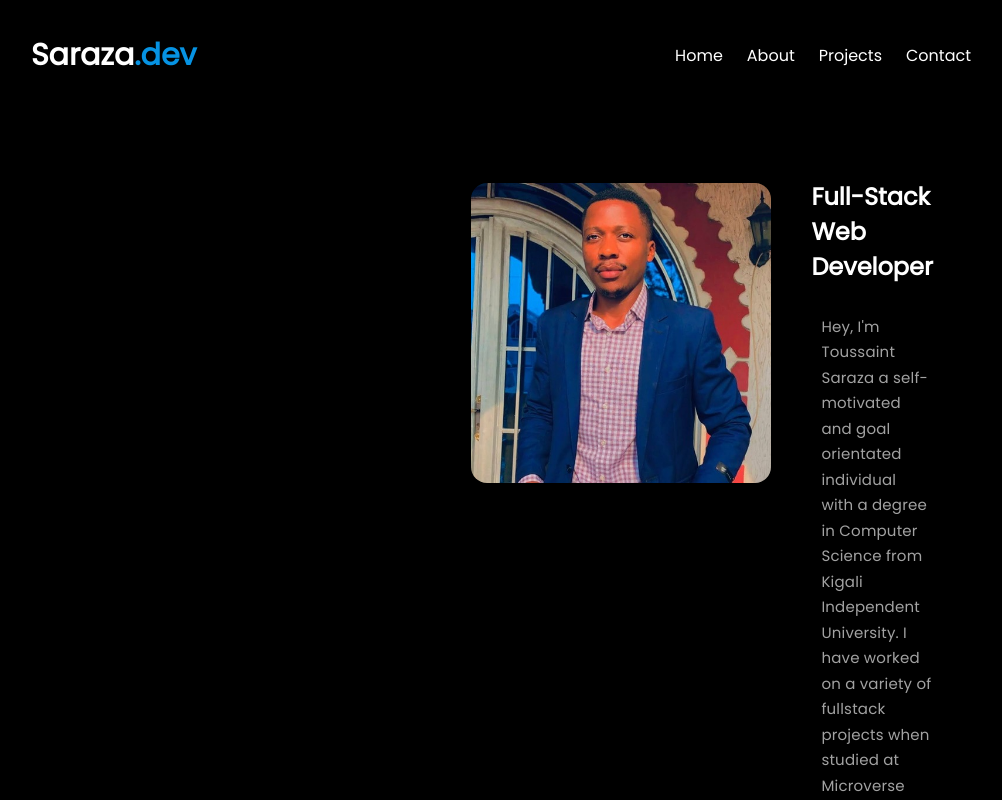
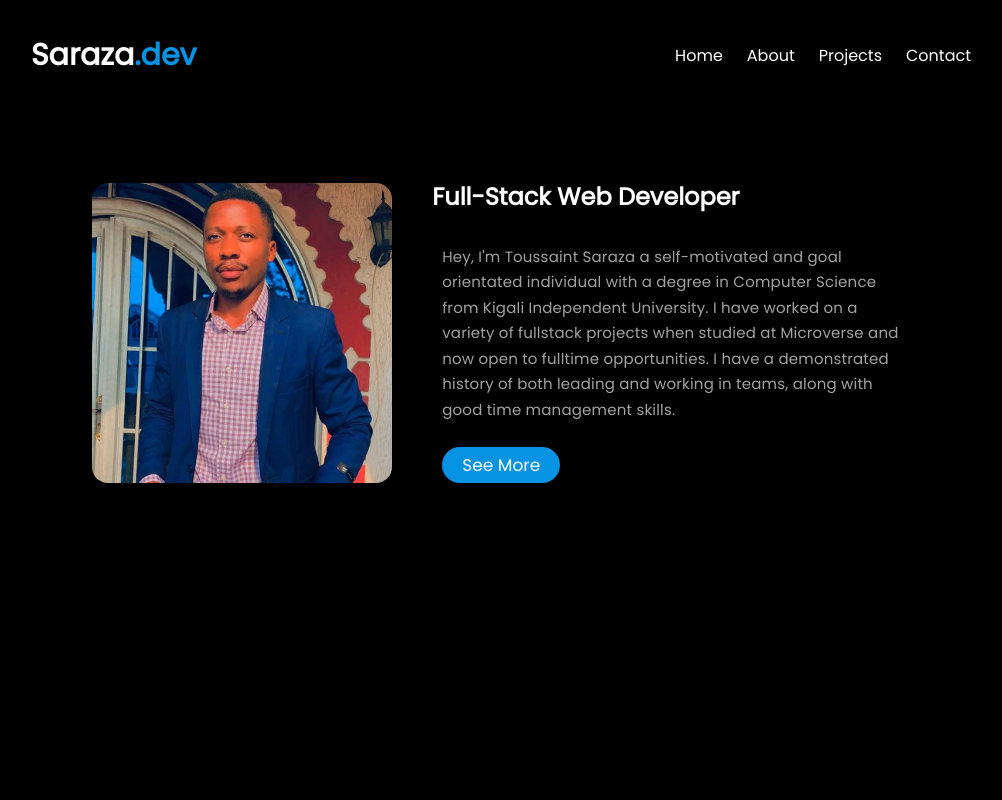
Before and after one commit to sarazaToussaint/Saraza-dev, a React (Create React App) app: page /About in a window 1280 px wide. Shown: the top 800 px of the page, without its empty margins (137-1139 px from the left). Built offline with nearby package versions, Linux system fonts and the light colour scheme.

Commit message:
Make some changes

```diff
--- a/src/App.css
+++ b/src/App.css
@@ -212,7 +212,7 @@ button {
   margin: auto;
   margin-top: 5rem;
   gap: 40px;
-  max-width: 5%;
+  max-width: 65%;
 }
 
 .photo {
```
